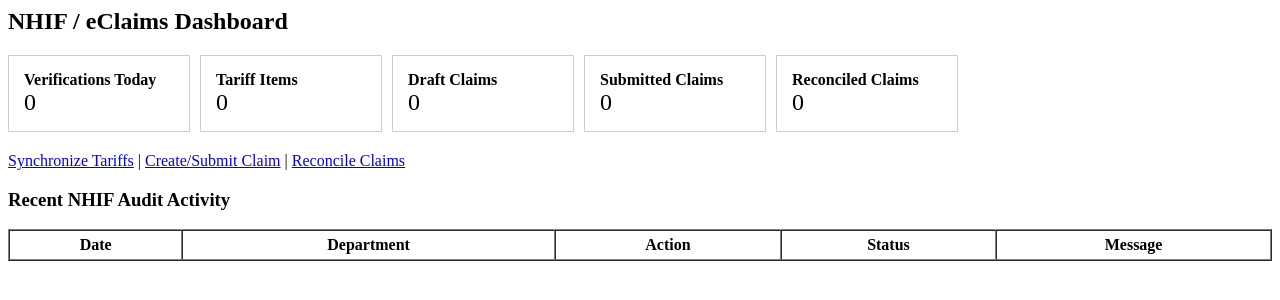
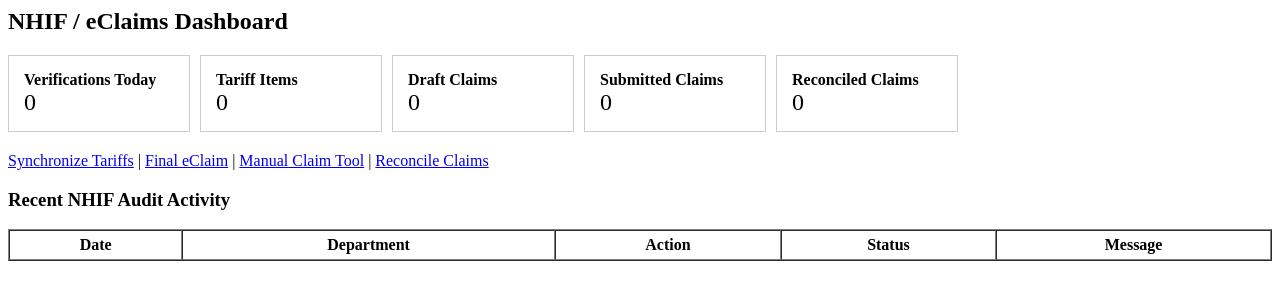
Before and after one commit to Godmat54/H, a PHP site: page /Admin/nhif_dashboard.php in a window 1280 px wide. Shown: the top 300 px of the page. Run offline with PHP 8.4, Linux system fonts and the light colour scheme; data that the repository does not hold is empty; some libraries are stand-ins or nearby versions.

Commit message:
Link automatic final eClaim from Admin dashboard

```diff
--- a/Admin/nhif_dashboard.php
+++ b/Admin/nhif_dashboard.php
@@ -35,7 +35,8 @@ $logs = $db->query(
 
 <p style="margin-top:20px">
 <a href="nhif_sync_tariffs.php">Synchronize Tariffs</a> |
-<a href="nhif_claim.php">Create/Submit Claim</a> |
+<a href="nhif_finalize_claim.php">Final eClaim</a> |
+<a href="nhif_claim.php">Manual Claim Tool</a> |
 <a href="nhif_reconcile.php">Reconcile Claims</a>
 </p>
 
```
